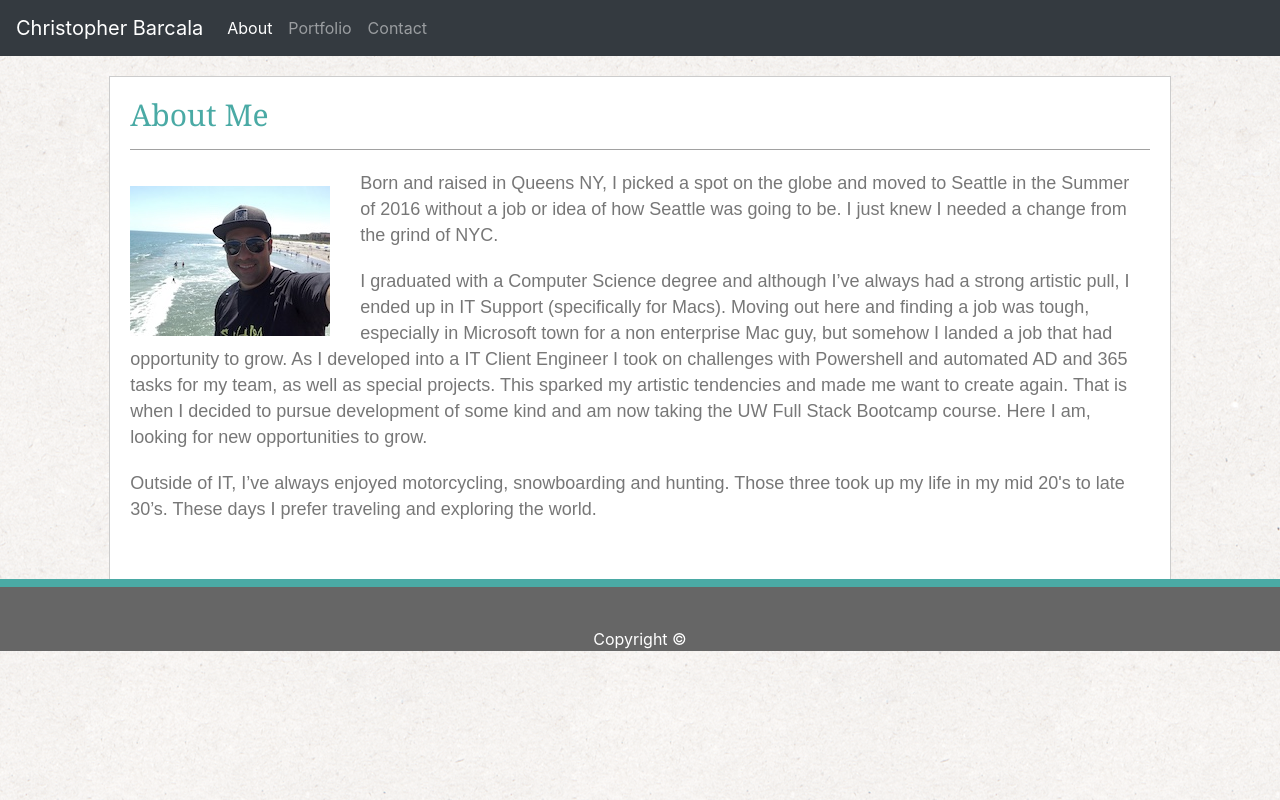
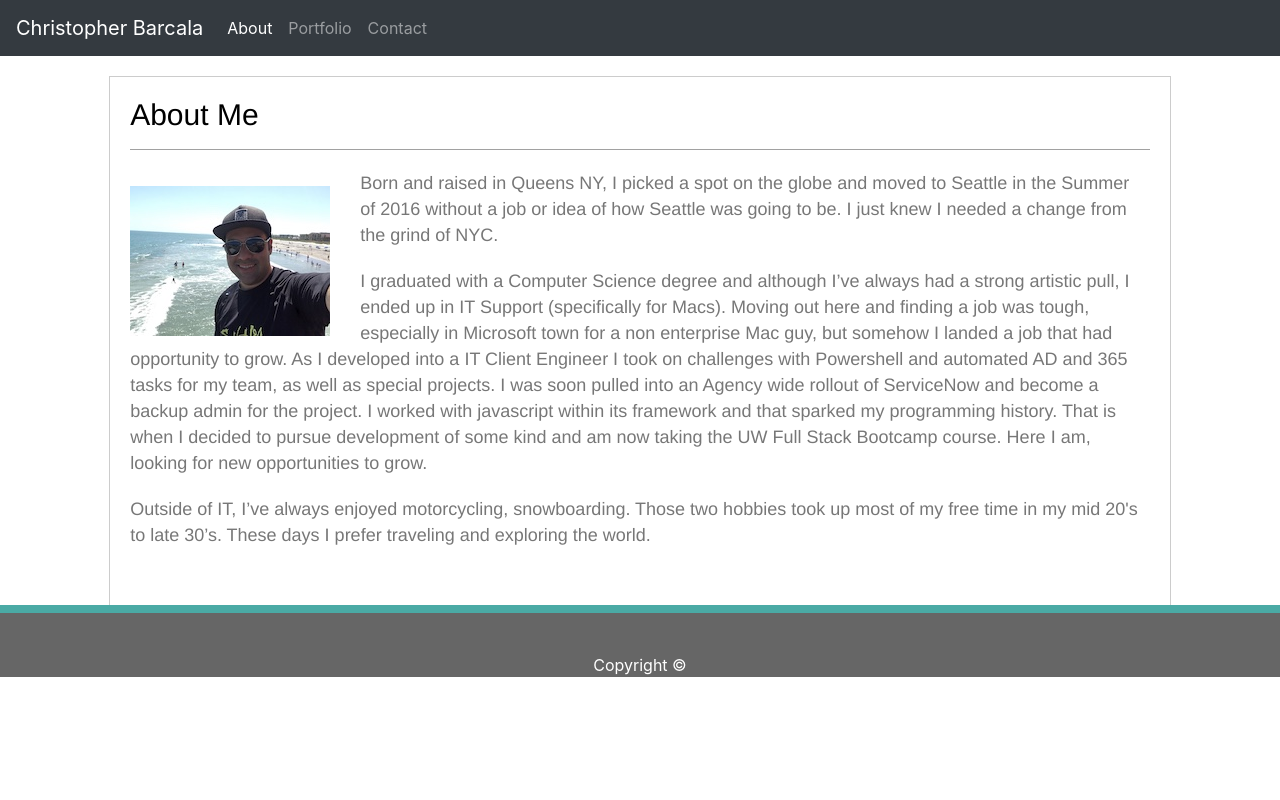
Before and after one commit to cbarcala23/portfolioupdate, a plain HTML site: page index.html in a window 1280 px wide. Drawn offline with nearby package versions, Linux system fonts and the light colour scheme.

Commit message:
updated bio content

```diff
--- a/assets/css/style.css
+++ b/assets/css/style.css
@@ -62,8 +62,8 @@ body {
 }
 
 .h1 {
-    font-family: 'Georgia', Times, 'Times New Roman', serif;
-    color: #4aaaa5;
+    font-family: "Helvetica Neue", Helvetica, Arial, sans-serif;
+    color: black;
     font-size: 30px;
 }
 /*CONTENT AREA*/
@@ -81,7 +81,7 @@ body {
 }
 
 .p {
-    font-family: 'Arial', 'Helvetica Neue', Helvetica, sans-serif;
+    font-family: "Helvetica Neue", Helvetica, Arial, sans-serif;
     color: #777777;
     line-height: 26px;
     margin-top: 20px;
--- a/index.html
+++ b/index.html
@@ -50,8 +50,8 @@
 
 <body>
 
-    <body background="assets/images/background.png">
-        </background>
+    <!-- <body background="assets/images/background.png">
+        </background> -->
 
         <div class="row">
             <div class="col-md-1"></div>
@@ -74,12 +74,14 @@
                         a job was tough, especially in Microsoft town for a non enterprise Mac guy, but somehow I
                         landed a job that had opportunity to grow. As I developed into a IT Client Engineer I took
                         on challenges with Powershell and automated AD and 365 tasks for my team, as well as special
-                        projects. This sparked my artistic tendencies and made me want to create again. That is when
+                        projects.
+
+                        I was soon pulled into an Agency wide rollout of ServiceNow and become a backup admin for the project. I worked with javascript within its framework and that sparked my programming history. That is when
                         I decided to pursue development of some kind and am now taking the UW Full Stack Bootcamp
                         course. Here I am, looking for new opportunities to grow.
                     </p>
-                    <p class="p">Outside of IT, I’ve always enjoyed motorcycling, snowboarding and hunting. Those
-                        three took up my life in my mid 20's to late 30’s. These days I prefer traveling and
+                    <p class="p">Outside of IT, I’ve always enjoyed motorcycling, snowboarding. Those
+                        two hobbies took up most of my free time in my mid 20's to late 30’s. These days I prefer traveling and
                         exploring the world.</p>
                 </div>
             </div>
```
Also changed, not shown: contact.html (+2 -2 lines), portfolio.html (+2 -2 lines).
